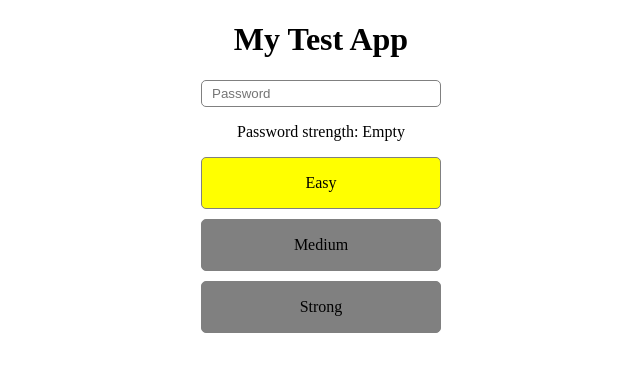
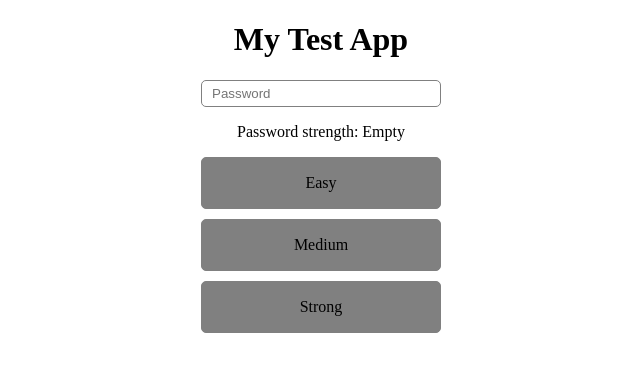
Before and after one commit to Taraskin777/angular-test-app, an Angular app: page / in a window 1280 px wide. Shown: the top 372 px of the page, without its empty margins (319-959 px from the left). Built offline with nearby package versions, Linux system fonts and the light colour scheme.

Commit message:
fix checkPasswordStrength

```diff
--- a/src/app/app.component.html
+++ b/src/app/app.component.html
@@ -7,22 +7,16 @@
       <input
         type="password"
         placeholder="Password"
-        (input)="onInputChange($event)"
+        (keyup)="onInputChange($event)"
       />
       <p>Password strength: {{ passwordStrength }}</p>
+
       <div
       class="strength"
       [ngClass]="{
-          red: passwordStrength === 'Easy' || passwordStrength === 'Weak',
-          gray:
-            passwordStrength !== 'Easy' &&
-            passwordStrength !== 'Medium' &&
-            passwordStrength !== 'Strong',
-          green: passwordStrength === 'Strong',
-          yellow:
-            passwordStrength !== 'Easy' &&
-            passwordStrength !== 'Strong' &&
-            passwordStrength !== 'Weak'
+        red: (passwordStrength === 'Weak' || passwordStrength === 'Easy') && password.length > 0,
+        gray: (passwordStrength !== 'Medium' && passwordStrength !== 'Strong' && passwordStrength !== 'Weak') || password.length === 0,
+        green: passwordStrength === 'Strong'
       }"
     >
       <p>Easy</p>
@@ -31,8 +25,8 @@
       class="strength"
       [ngClass]="{
         red: passwordStrength === 'Weak',
-          yellow: passwordStrength === 'Medium',
-          gray: passwordStrength !== 'Medium' && passwordStrength !== 'Strong',
+        yellow: passwordStrength === 'Medium' && password.length > 0,
+        gray: (passwordStrength !== 'Medium' && passwordStrength !== 'Strong') || password.length === 0,
         green: passwordStrength === 'Strong'
       }"
     >
@@ -42,16 +36,13 @@
       class="strength"
       [ngClass]="{
         red: passwordStrength === 'Weak',
-          gray:
-            passwordStrength !== 'Easy' &&
-            passwordStrength !== 'Medium' &&
-            passwordStrength !== 'Strong' &&
-            passwordStrength !== 'Weak',
+        gray: passwordStrength !== 'Medium' && passwordStrength !== 'Strong' && passwordStrength !== 'Weak',
         green: passwordStrength === 'Strong'
       }"
     >
       <p>Strong</p>
     </div>
+
     </div>
   </section>
 </main>
--- a/src/app/app.component.ts
+++ b/src/app/app.component.ts
@@ -34,13 +34,13 @@ export class AppComponent {
     } else if (onlyLetters || onlyNumbers || onlySymbols) {
       this.passwordStrength = 'Easy';
     } else if (
-      /^[a-zA-Z]+[0-9]+$/.test(this.password) ||
-      /^[a-zA-Z]+[^a-zA-Z0-9]+$/.test(this.password) ||
-      /^[0-9]+[^a-zA-Z0-9]+$/.test(this.password)
+      /[a-zA-Z]/.test(this.password) &&
+      /[0-9]/.test(this.password) &&
+      /[^a-zA-Z0-9]/.test(this.password)
     ) {
+      this.passwordStrength = 'Strong';
+    } else {
       this.passwordStrength = 'Medium';
-    } else {
-      this.passwordStrength = 'Strong';
     }
   }
 }
```
Lines whose indentation alone changed are shown as unchanged.
